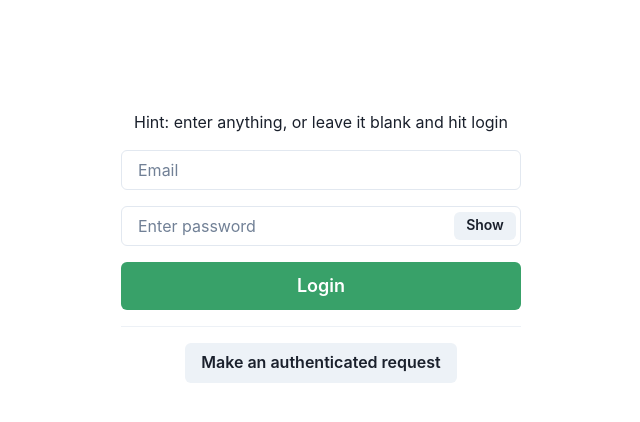
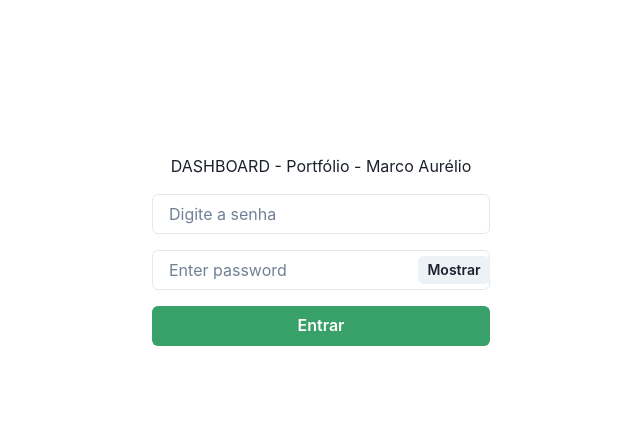
Before and after one commit to marcolongitude/mustafar-portfolio, a React (Create React App) app: page /login in a window 1280 px wide. Shown: the top 422 px of the page, without its empty margins (319-959 px from the left). Built offline with nearby package versions, Linux system fonts and the light colour scheme.

Commit message:
login fixes interfaces

```diff
--- a/package.json
+++ b/package.json
@@ -3,6 +3,9 @@
   "version": "0.1.0",
   "private": true,
   "dependencies": {
+    "@chakra-ui/react": "^2.3.7",
+    "@emotion/react": "^11.10.5",
+    "@emotion/styled": "^11.10.5",
     "@reduxjs/toolkit": "^1.9.0",
     "@testing-library/jest-dom": "^5.16.5",
     "@testing-library/react": "^13.4.0",
@@ -11,9 +14,11 @@
     "@types/node": "^17.0.45",
     "@types/react": "^18.0.25",
     "@types/react-dom": "^18.0.8",
+    "framer-motion": "^7.6.5",
     "react": "^18.2.0",
     "react-dom": "^18.2.0",
     "react-redux": "^8.0.5",
+    "react-router-dom": "^6.4.3",
     "react-scripts": "5.0.1",
     "typescript": "^4.8.4",
     "web-vitals": "^2.1.4"
--- a/src/App.tsx
+++ b/src/App.tsx
@@ -3,20 +3,7 @@ import { Box, Center, VStack } from '@chakra-ui/react'
 
 import { Login } from './features/auth/Login'
 import { PrivateOutlet } from './utils/PrivateOutLet'
-import { ProtectedComponent } from './features/auth/ProtectedComponent'
 
-function Hooray() {
-  return (
-    <Center h="500px">
-      <VStack>
-        <Box>Hooray you logged in!</Box>
-        <Box>
-          <ProtectedComponent />
-        </Box>
-      </VStack>
-    </Center>
-  )
-}
 
 function App() {
   return (
@@ -24,7 +11,6 @@ function App() {
       <Routes>
         <Route path="/login" element={<Login />} />
         <Route path="*" element={<PrivateOutlet />}>
-          <Route index element={<Hooray />} />
         </Route>
       </Routes>
     </Box>
--- a/src/app/services/auth.ts
+++ b/src/app/services/auth.ts
@@ -2,13 +2,15 @@ import { createApi, fetchBaseQuery } from '@reduxjs/toolkit/query/react'
 import { RootState } from '../store'
 
 export interface User {
-    name: string
-    email: string
+    userName: string
+    userEmail: string
 }
 
 export interface UserResponse {
     user: User
     token: string
+    authenticated: boolean
+    message: string
 }
 
 export interface LoginRequest {
@@ -36,10 +38,7 @@ export const api = createApi({
                 body: credentials,
             }),
         }),
-        protected: builder.mutation<{ message: string }, void>({
-            query: () => 'protected',
-        }),
     }),
 })
 
-export const { useLoginMutation, useProtectedMutation } = api
+export const { useLoginMutation } = api
--- a/src/features/auth/Login.tsx
+++ b/src/features/auth/Login.tsx
@@ -5,7 +5,6 @@ import {
   InputRightElement,
   VStack,
   Button,
-  Divider,
   Center,
   Box,
   useToast,
@@ -14,7 +13,6 @@ import { useNavigate } from 'react-router-dom'
 import { useDispatch } from 'react-redux'
 import { setCredentials } from './authSlice'
 
-import { ProtectedComponent } from './ProtectedComponent'
 import { useLoginMutation } from '../../app/services/auth'
 import type { LoginRequest } from '../../app/services/auth'
 
@@ -39,7 +37,7 @@ function PasswordInput({
       />
       <InputRightElement width="4.5rem">
         <Button h="1.75rem" size="sm" onClick={handleClick}>
-          {show ? 'Hide' : 'Show'}
+          {show ? 'Esconder' : 'Mostrar'}
         </Button>
       </InputRightElement>
     </InputGroup>
@@ -66,13 +64,13 @@ export const Login = () => {
   return (
     <Center h="500px">
       <VStack spacing="4">
-        <Box>Hint: enter anything, or leave it blank and hit login</Box>
+        <Box>DASHBOARD - Portfólio - Marco Aurélio</Box>
         <InputGroup>
           <Input
             onChange={handleChange}
             name="email"
             type="text"
-            placeholder="Email"
+            placeholder="Digite a senha"
           />
         </InputGroup>
 
@@ -80,7 +78,7 @@ export const Login = () => {
           <PasswordInput onChange={handleChange} name="password" />
         </InputGroup>
         <Button
-          size='lg'
+          size='md'
           width='100%'
           onClick={async () => {
             try {
@@ -99,10 +97,8 @@ export const Login = () => {
           colorScheme="green"
           isLoading={isLoading}
         >
-          Login
+          Entrar
         </Button>
-        <Divider />
-        <ProtectedComponent />
       </VStack>
     </Center>
   )
--- a/src/features/auth/ProtectedComponent.tsx
+++ /dev/null
@@ -1,30 +0,0 @@
-import { Center, VStack, Box, Button } from "@chakra-ui/react";
-import { useProtectedMutation } from "../../app/services/auth";
-
-export function ProtectedComponent() {
-  const [attemptAccess, { data, error, isLoading }] = useProtectedMutation();
-
-  return (
-    <Center w="400px">
-      <VStack>
-        <Box>
-          <Button onClick={() => attemptAccess()} isLoading={isLoading}>
-            Make an authenticated request
-          </Button>
-        </Box>
-        <Box>
-          {data ? (
-            <>
-              Data:
-              <pre>{JSON.stringify(data, null, 2)}</pre>
-            </>
-          ) : error ? (
-            <>
-              Error: <pre>{JSON.stringify(error, null, 2)}</pre>
-            </>
-          ) : null}
-        </Box>
-      </VStack>
-    </Center>
-  );
-}
```
Also changed, not shown: 1 other file (tests, documents, lock files or other folders).
